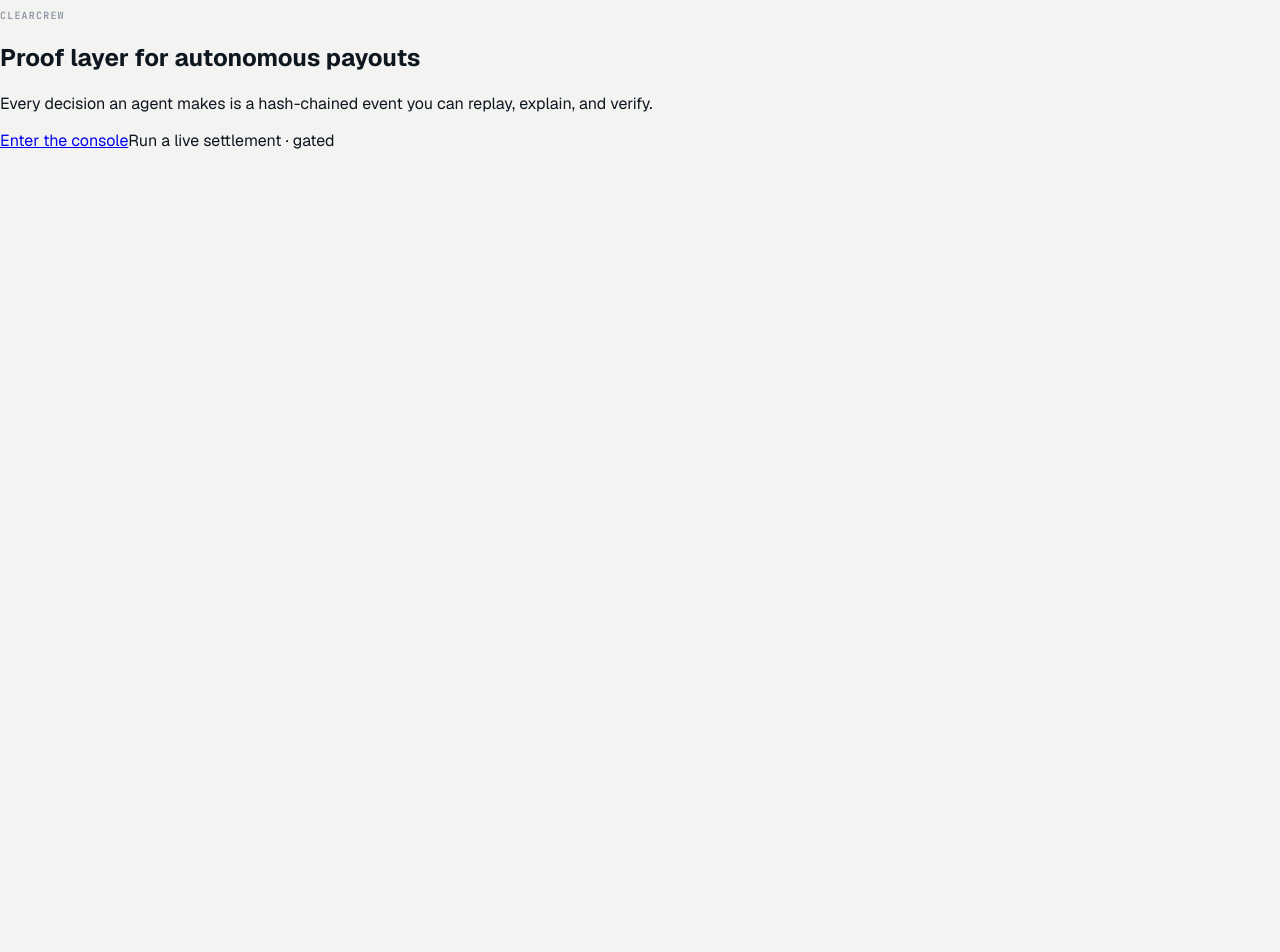
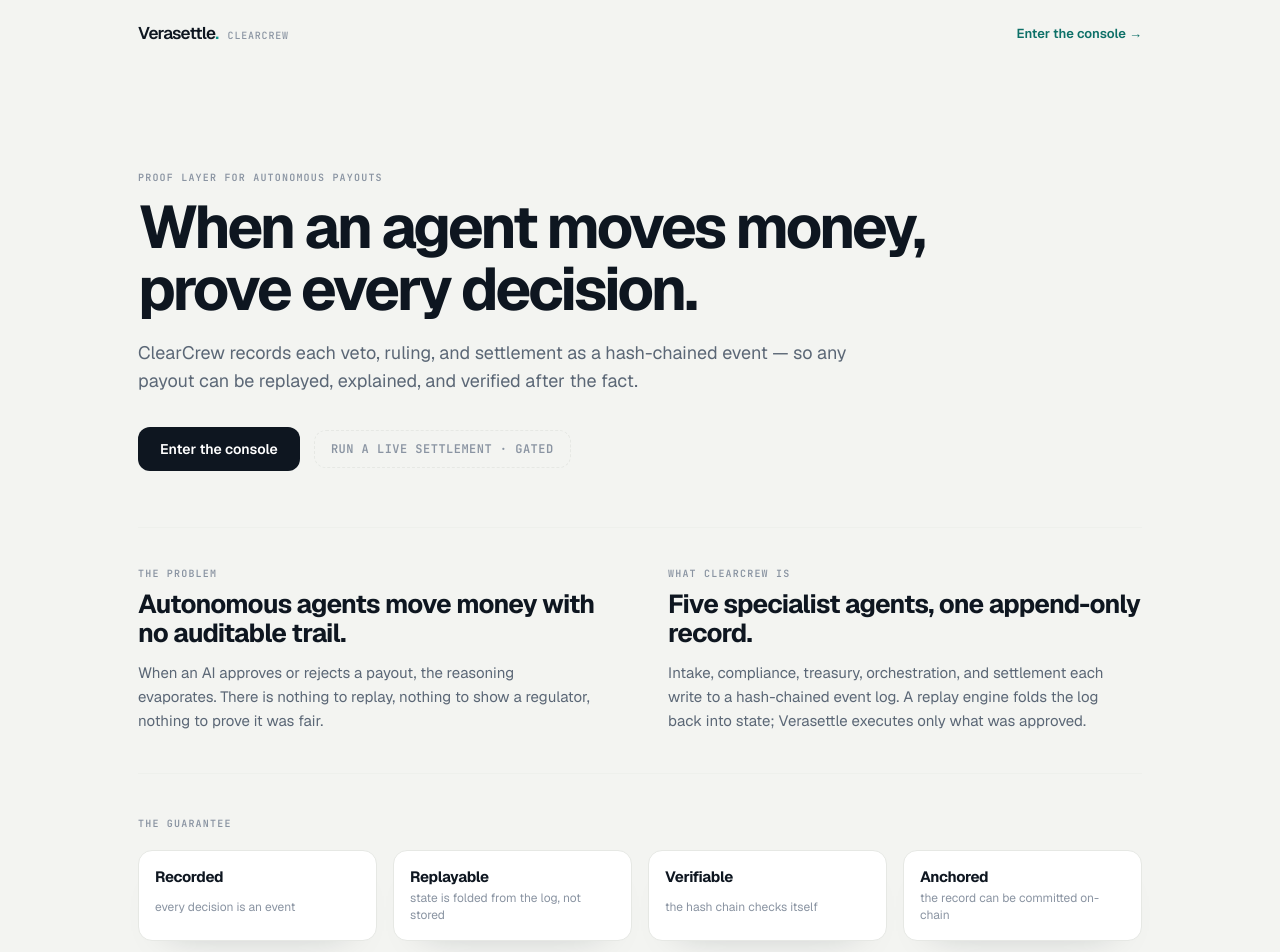
Before and after one commit to Laolex/clearcrew, a React (Vite) app in the folder web/: page / in a window 1280 px wide. Shown: the top 952 px of the page. Before the commit the page ends 800 px from the top, so only its background shows below. Built offline with nearby package versions, Linux system fonts and the light colour scheme; no server answers.

Commit message:
feat: ClearCrew landing pitch page

```diff
--- a/web/src/index.css
+++ b/web/src/index.css
@@ -106,6 +106,31 @@
 @keyframes judge-shimmer { from { background-position: 200% 0; } to { background-position: -200% 0; } }
 @media (max-width: 860px) { .judge-hero { flex-direction: column; } .judge-guardrail { min-width: 0; } .judge-grid, .judge-proof { grid-template-columns: 1fr; } }
 
+/* Landing (pitch) -------------------------------------------------------- */
+.landing { max-width: 1100px; margin: 0 auto; padding: 0 clamp(20px, 5vw, 48px) 80px; }
+.landing-topbar { display: flex; align-items: center; justify-content: space-between; padding: 22px 0; }
+.landing-mark { font-size: 17px; font-weight: 600; letter-spacing: -.045em; color: #0e1620; }
+.landing-mark span { color: #0d9488; } .landing-mark small { margin-left: 6px; color: #8a94a2; font: 500 10px/1 'JetBrains Mono', ui-monospace, monospace; letter-spacing: .08em; text-transform: uppercase; }
+.landing-nav-cta { color: #0d7068; font-size: 13px; font-weight: 600; text-decoration: none; }
+.landing-hero { padding: clamp(40px, 8vw, 96px) 0 56px; }
+.landing-hero h1 { margin: 12px 0 18px; color: #0e1620; font-size: clamp(34px, 6vw, 60px); line-height: 1.04; letter-spacing: -.05em; }
+.landing-sub { max-width: 62ch; color: #5b6776; font-size: clamp(15px, 2vw, 18px); line-height: 1.55; }
+.landing-cta { display: flex; flex-wrap: wrap; align-items: center; gap: 14px; margin-top: 32px; }
+.cta-primary { display: inline-block; padding: 13px 22px; border-radius: 12px; background: #0e1620; color: #fff; font-size: 14px; font-weight: 600; text-decoration: none; transition: transform .15s; }
+.cta-primary:hover { transform: translateY(-1px); }
+.cta-secondary { font: 600 12px/1 'JetBrains Mono', ui-monospace, monospace; letter-spacing: .04em; text-transform: uppercase; color: #8a94a2; }
+.cta-secondary.is-gated { padding: 12px 16px; border: 1px dashed #e6e8e4; border-radius: 12px; }
+.landing-band { display: grid; grid-template-columns: 1fr 1fr; gap: clamp(24px, 5vw, 56px); padding: 40px 0; border-top: 1px solid #eef0ec; }
+.landing-col h2 { margin: 10px 0 12px; color: #0e1620; font-size: clamp(20px, 2.4vw, 26px); letter-spacing: -.03em; line-height: 1.15; }
+.landing-col p { margin: 0; max-width: 46ch; color: #5b6776; font-size: 15px; line-height: 1.6; }
+.landing-proof { padding: 44px 0 8px; border-top: 1px solid #eef0ec; }
+.proof-ladder { list-style: none; display: grid; grid-template-columns: repeat(4, 1fr); gap: 16px; margin: 20px 0 0; padding: 0; }
+.proof-ladder li { display: grid; gap: 4px; padding: 16px; background: #fff; border: 1px solid #e6e8e4; border-radius: 14px; box-shadow: 0 18px 38px -32px rgba(14,22,32,.34); }
+.proof-ladder b { color: #0e1620; font-size: 15px; letter-spacing: -.02em; }
+.proof-ladder span { color: #8a94a2; font-size: 12px; line-height: 1.4; }
+.landing-foot-cta { margin-top: 36px; }
+@media (max-width: 860px) { .landing-band { grid-template-columns: 1fr; } .proof-ladder { grid-template-columns: 1fr 1fr; } }
+
 ::-webkit-scrollbar { width: 7px; height: 7px; } ::-webkit-scrollbar-track { background: transparent; } ::-webkit-scrollbar-thumb { background: #dbe0da; border-radius: 99px; }
 @keyframes settle-in { from { opacity: 0; transform: translateY(6px); } to { opacity: 1; transform: translateY(0); } }
 @media (max-width: 760px) { .app-shell { display: block; }.sidebar { position: sticky; top: 0; z-index: 2; padding: 12px 14px; border-right: 0; border-bottom: 1px solid #e6e8e4; }.brand-lockup { padding: 0 2px 12px; }.sidebar-label, .sidebar-proof { display: none; }.side-nav { display: flex; overflow-x: auto; gap: 4px; }.side-nav button { flex: none; min-height: 40px; padding: 8px 11px; }.app-main { padding: 24px 16px 48px; }.topbar { margin-bottom: 20px; }.topbar-proof { display: none; }.run-switcher { display: grid; padding: 14px; }.run-options { max-width: 100%; }.page-content { overflow: hidden; } }
--- a/web/src/views/Landing.tsx
+++ b/web/src/views/Landing.tsx
@@ -3,13 +3,44 @@
 export function Landing() {
   return (
     <main className="landing">
+      <header className="landing-topbar">
+        <span className="landing-mark">Verasettle<span>.</span> <small>ClearCrew</small></span>
+        <Link className="landing-nav-cta" to="/console">Enter the console →</Link>
+      </header>
+
       <section className="landing-hero">
-        <p className="eyebrow">ClearCrew</p>
-        <h1>Proof layer for autonomous payouts</h1>
-        <p className="landing-sub">Every decision an agent makes is a hash-chained event you can replay, explain, and verify.</p>
+        <p className="eyebrow">Proof layer for autonomous payouts</p>
+        <h1>When an agent moves money,<br />prove every decision.</h1>
+        <p className="landing-sub">ClearCrew records each veto, ruling, and settlement as a hash-chained event — so any payout can be replayed, explained, and verified after the fact.</p>
         <div className="landing-cta">
           <Link className="cta-primary" to="/console">Enter the console</Link>
-          <span className="cta-secondary is-gated" aria-disabled="true">Run a live settlement · gated</span>
+          <span className="cta-secondary is-gated" title="Gated — enabled in the live build">Run a live settlement · gated</span>
+        </div>
+      </section>
+
+      <section className="landing-band">
+        <div className="landing-col">
+          <div className="section-kicker">The problem</div>
+          <h2>Autonomous agents move money with no auditable trail.</h2>
+          <p>When an AI approves or rejects a payout, the reasoning evaporates. There is nothing to replay, nothing to show a regulator, nothing to prove it was fair.</p>
+        </div>
+        <div className="landing-col">
+          <div className="section-kicker">What ClearCrew is</div>
+          <h2>Five specialist agents, one append-only record.</h2>
+          <p>Intake, compliance, treasury, orchestration, and settlement each write to a hash-chained event log. A replay engine folds the log back into state; Verasettle executes only what was approved.</p>
+        </div>
+      </section>
+
+      <section className="landing-proof">
+        <div className="section-kicker">The guarantee</div>
+        <ol className="proof-ladder">
+          <li><b>Recorded</b><span>every decision is an event</span></li>
+          <li><b>Replayable</b><span>state is folded from the log, not stored</span></li>
+          <li><b>Verifiable</b><span>the hash chain checks itself</span></li>
+          <li><b>Anchored</b><span>the record can be committed on-chain</span></li>
+        </ol>
+        <div className="landing-foot-cta">
+          <Link className="cta-primary" to="/console">Open the evidence console</Link>
         </div>
       </section>
     </main>
```
